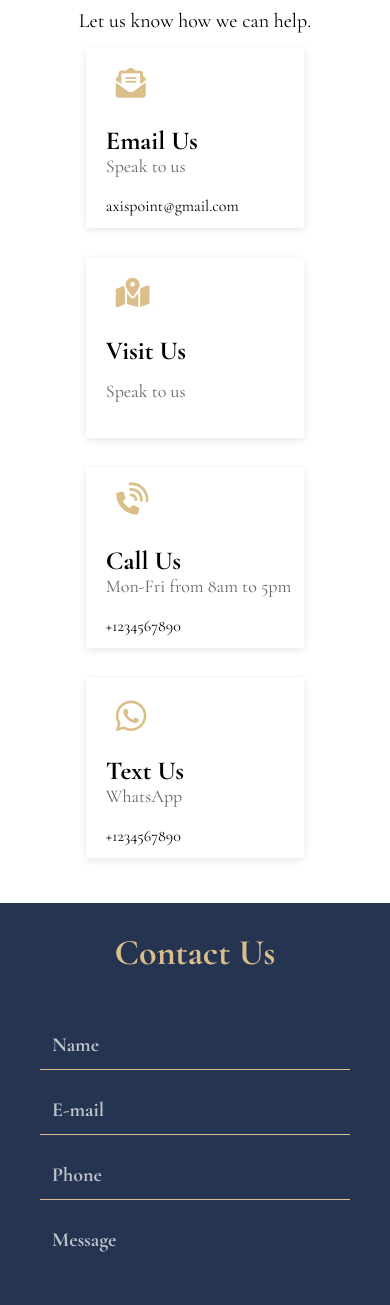
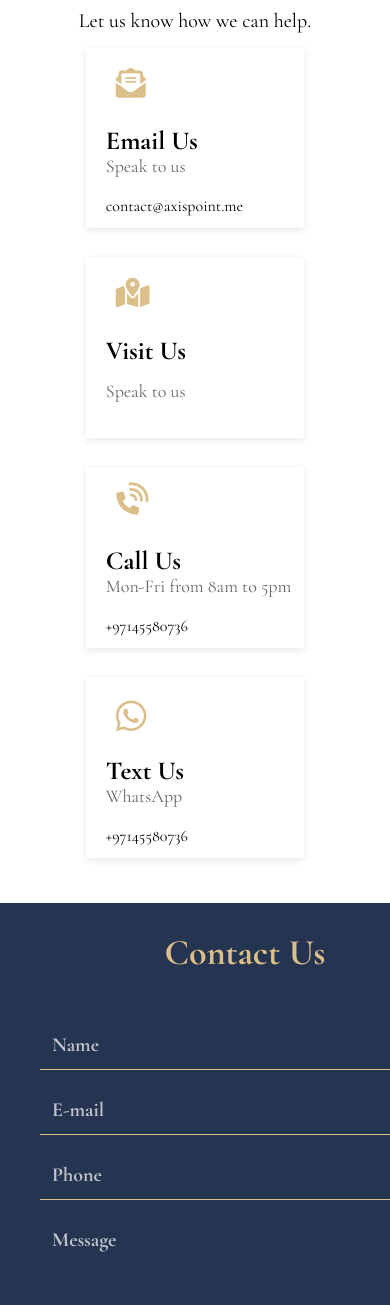
Before and after one commit to 4sherzod/axispoint, a PHP site: page /contact-us.php in a window 390 px wide; the page is wider, and only the part inside the window is pictured. Shown: the part 286-1591 px from the top of that part. Run offline with PHP 8.4, Linux system fonts and the light colour scheme; grey boxes are pictures that could not be loaded.

Commit message:
Update contact-us.php

```diff
--- a/contact-us.php
+++ b/contact-us.php
@@ -287,7 +287,6 @@
                 justify-content: center;
                 height: auto;
                 padding: 20px;
-                width: 100%;
             }
 
             #emailDivRight {
@@ -327,7 +326,6 @@
 
             #emailDivRight {
                 margin: 0 auto;
-                width: 100%;
             }
 
             #email {
@@ -335,10 +333,6 @@
                 /* Adjust font size for mobile */
                 margin-right: 0;
                 padding-top: 10px;
-                width: 100%;
-            }
-            .form-container{
-                width: 100%;
             }
         }
     </style>
@@ -372,7 +366,7 @@
                                 <li><span>
                                         <p>Speak to us</p>
                                     </span></li>
-                                <li><span>axispoint@gmail.com</span></li>
+                                <li><span>contact@axispoint.me</span></li>
                             </ul>
                         </div>
                     </a>
@@ -396,7 +390,7 @@
                     </a>
                 </td>
                 <td>
-                    <a href="tel:+1234567890">
+                    <a href="tel:+97145580736">
                         <div class="service">
                             <div class="container">
                                 <i class="fa-solid fa-phone-volume" style="transform: rotate(-45deg);"></i>
@@ -408,13 +402,13 @@
                                 <li><span>
                                         <p>Mon-Fri from 8am to 5pm</p>
                                     </span></li>
-                                <li><span>+1234567890</span></li>
+                                <li><span>+97145580736</span></li>
                             </ul>
                         </div>
                     </a>
                 </td>
                 <td>
-                    <a href="https://wa.me/905317750250">
+                    <a href="https://wa.me/97145580736">
                         <div class="service">
                             <div class="container">
                                 <i class="fa-brands fa-whatsapp" style="font-size:35px;"></i>
@@ -426,7 +420,7 @@
                                 <li><span>
                                         <p>WhatsApp</p>
                                     </span></li>
-                                <li><span>+1234567890</span></li>
+                                <li><span>+97145580736</span></li>
                             </ul>
                         </div>
                     </a>
@@ -440,12 +434,12 @@
         <div id="emailDivRight">
             <h1 id="email" class="dark">Contact Us</h1>
             <div class="form-container" class="dark">
-                <form action="/submit-form" method="post" id="form">
+                <form action="send_email.php" method="post" id="form">
                     <input type="text" name="name" placeholder="Name">
                     <input type="email" name="email" placeholder="E-mail" required>
                     <input type="tel" name="phone" placeholder="Phone" required>
                     <textarea name="comments" placeholder="Message" rows="4" required></textarea>
-                    <input type="button" value="Book Now!" class="button">
+                    <input type="submit" value="Book Now!" class="button">
                 </form>
             </div>
         </div>
```
